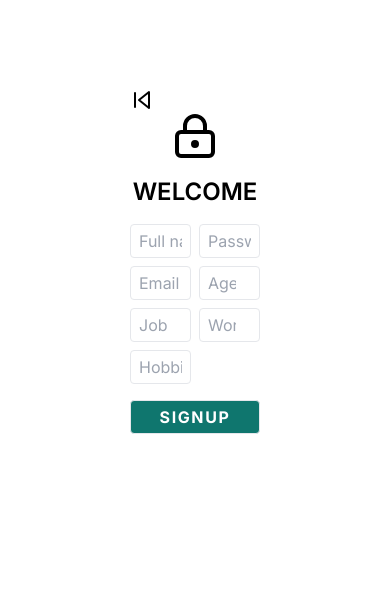
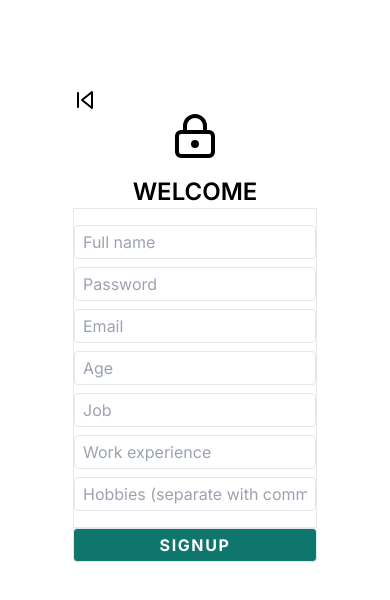
Before and after one commit to VanjaXYZ/users_list_frontend, a Next.js app: page /auth/signup in a window 390 px wide. Shown: the top 600 px of the page. Built offline with nearby package versions, Linux system fonts and the light colour scheme; no server answers.

Commit message:
responsive fix

```diff
--- a/src/app/components/(auth)/SignupForm.tsx
+++ b/src/app/components/(auth)/SignupForm.tsx
@@ -12,7 +12,10 @@ const SignupForm = () => {
     }
   };
   return (
-    <form className="w-1/3 m-auto h-96 mt-20 py-2" action={registerUser}>
+    <form
+      className="w-2/3 lg:w-1/3 m-auto h-96 mt-20 p-2"
+      action={registerUser}
+    >
       <BackArrow />
       <div className="flex justify-center flex-col items-center gap-4">
         <LockKeyhole size={48} />
@@ -20,7 +23,7 @@ const SignupForm = () => {
           Welcome
         </h3>
       </div>
-      <div className="grid grid-cols-2 gap-2 py-4">
+      <div className="grid grid-cols-1 sm:grid-cols-2 gap-2 border w-full py-4">
         <input
           type="text"
           placeholder="Full name"
```
